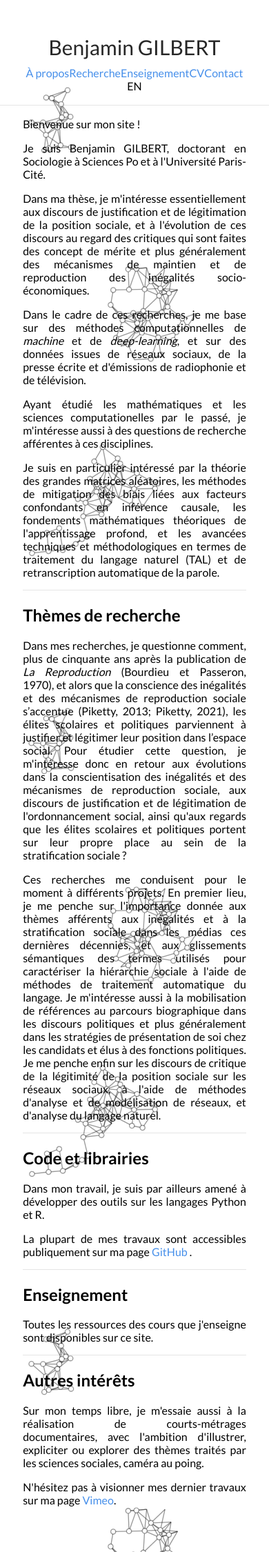
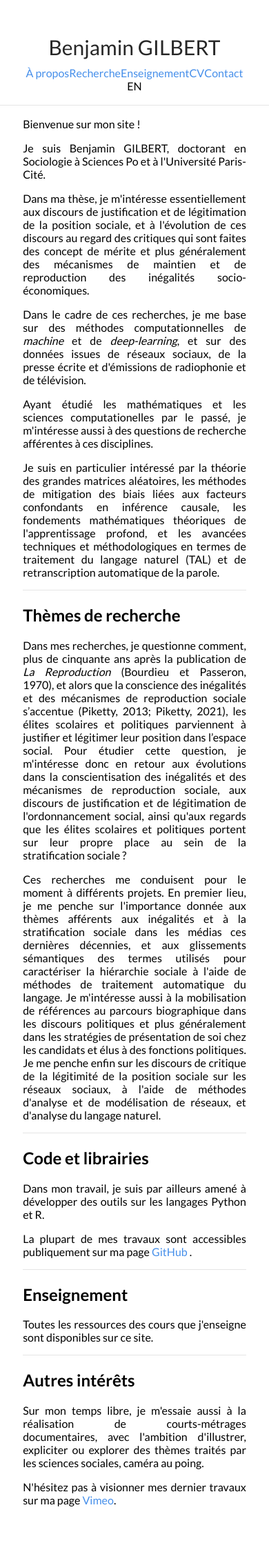
Before and after one commit to bglbrt/bglbrt.github.io, a Jekyll site: the page built from index.md, in a window 390 px wide. Shown: the whole page at 69% size. Built offline with Jekyll 4.4.1, drawn with Linux system fonts in a browser that asks for light colours.

Commit message:
Update _style.scss

```diff
--- a/_sass/_style.scss
+++ b/_sass/_style.scss
@@ -95,6 +95,9 @@ hr {
 }
 
 @media (max-width: 500px) {
+    body {
+        background-image: none;
+      }
 	.navbar {
 		text-align: center;
 		padding: 50px 0px 0px 0px;
@@ -122,5 +125,11 @@ hr {
 	}
 }
 
+@media (max-width: 1000px) {
+    body {
+      background-image: none;
+    }
+  }
+
 @import "typography";
 @import "tables";
```
